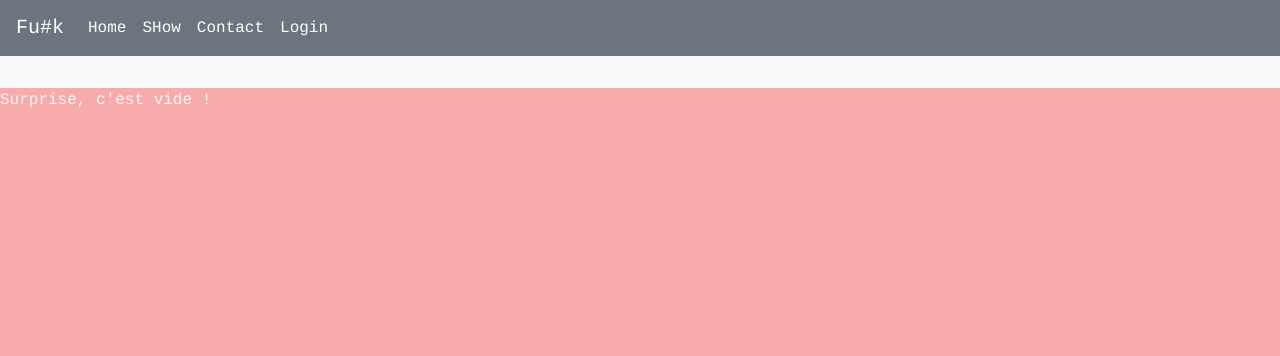
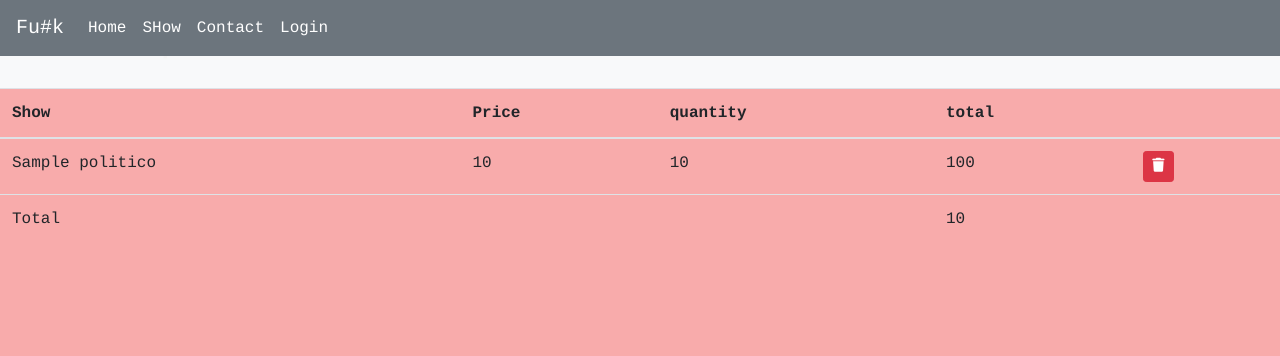
Before and after one commit to sandeb/Ckeckpoint4_Wild-Circus, a Symfony app: template templates/cart/index.html.twig in a window 1280 px wide. Shown: the top 356 px of the page. Run offline with Twig, Linux system fonts and the light colour scheme; the template is opened without the code that fills it: most values are stand-ins (such as "Sample title", 1, 10 or a date in 2020); some libraries are stand-ins or nearby versions.

Commit message:
sessions_cart ok

```diff
--- a/src/Controller/PoliticoController.php
+++ b/src/Controller/PoliticoController.php
@@ -2,6 +2,7 @@
 
 namespace App\Controller;
 
+use App\Repository\PoliticoRepository;
 use Symfony\Bundle\FrameworkBundle\Controller\AbstractController;
 use Symfony\Component\Routing\Annotation\Route;
 
@@ -10,10 +11,10 @@ class PoliticoController extends AbstractController
     /**
      * @Route("/show", name="show")
      */
-    public function index()
+    public function index(PoliticoRepository $politicoRepository)
     {
         return $this->render('politico/index.html.twig', [
-            'controller_name' => 'PoliticoController',
+            'politicos' => $politicoRepository->findAll()
         ]);
     }
 }
--- a/templates/cart/index.html.twig
+++ b/templates/cart/index.html.twig
@@ -6,6 +6,43 @@
     <div class="bg-light p-3">
         <h1>Votre panier</h1>
     </div>
+    {% if items | length >0 %}
+        <table class="table">
+            <thead>
+                <tr>
+                    <th>Show</th>
+                    <th>Price</th>
+                    <th>quantity</th>
+                    <th>total</th>
+                    <th></th>
+                </tr>
+            </thead>
+            <tbody>
+            {% for item in items %}
+                <tr>
+                    <td>{{ item.politico.title }}</td>
+                    <td>{{ item.politico.price }}</td>
+                    <td>{{ item.quantity }}</td>
+                    <td>{{ item.politico.price * item.quantity }}</td>
 
-    <p>Surprise, c'est vide !</p>
+                    <td>
+                        <a href="{{ path('cart_delete', {'id': item.politico.id}) }}" class="btn btn-danger btn-sm">
+                            <i class="fas fa-trash"></i>
+                        </a>
+                    </td>
+                </tr>
+            {% endfor %}
+            </tbody>
+           <tfoot>
+               <tr>
+                   <td colspan="3 text-right">Total</td>
+                   <td> {{ total }}</td>
+                   <td></td>
+               </tr>
+           </tfoot>
+        </table>
+    {% else  %}
+        <p>Surprise, c'est vide !</p>
+    {% endif %}
+
 {% endblock %}
--- a/templates/navbar.html.twig
+++ b/templates/navbar.html.twig
@@ -7,11 +7,17 @@
     <div class="collapse navbar-collapse" id="navbarSupportedContent">
         <ul class="navbar-nav mr-auto">
             {% if app.user %}
+                <li class="nav-item text-white active nav-link">
+                    You are logged in as {{ app.user.email }}
+                </li>
+                 <li class=" nav-item active">
+                     <a class="text-white nav-link" href="{{ path('show') }}">SHow</a>
+                 </li>
                  <li class="nav-item">
                     <a class="text-white nav-link" href="{{ path('show') }}">MY Show</a>
                  </li>
-            <li class="nav-item">
-                <a class="text-white nav-link" href="{{ path('cart') }}">MY Cart</a>
+                 <li class=" nav-item active">
+                     <a class="text-white nav-link" href="{{ path('cart') }}"><i class="fas fa-shopping-cart"></i></a>
                  </li>
             {% else %}
                  <li class=" nav-item active">
--- a/templates/security/login.html.twig
+++ b/templates/security/login.html.twig
@@ -12,9 +12,7 @@
                 {% endif %}
 
                 {% if app.user %}
-                    <div class="mb-3">
-                        You are logged in as {{ app.user.email }}, <a href="{{ path('app_logout') }}">Logout</a>
-                    </div>
+
                 {% endif %}
 
                 <h1 class="h3 mb-3 font-weight-normal text-info">Please sign in</h1>
```
Also changed, not shown: src/Controller/CartController.php (+33 -2 lines), src/Service/Cart/CartService.php (added, +80 -0 lines), templates/politico/index.html.twig (+9 -6 lines), 1 other file. Lines whose indentation alone changed are shown as unchanged.
